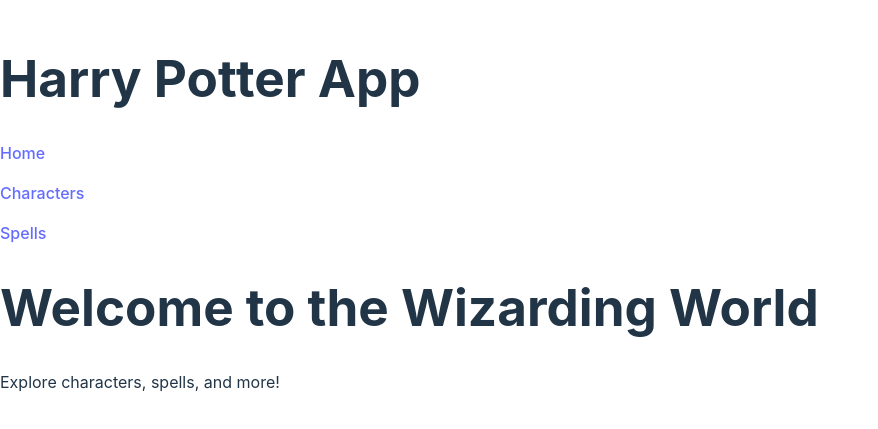
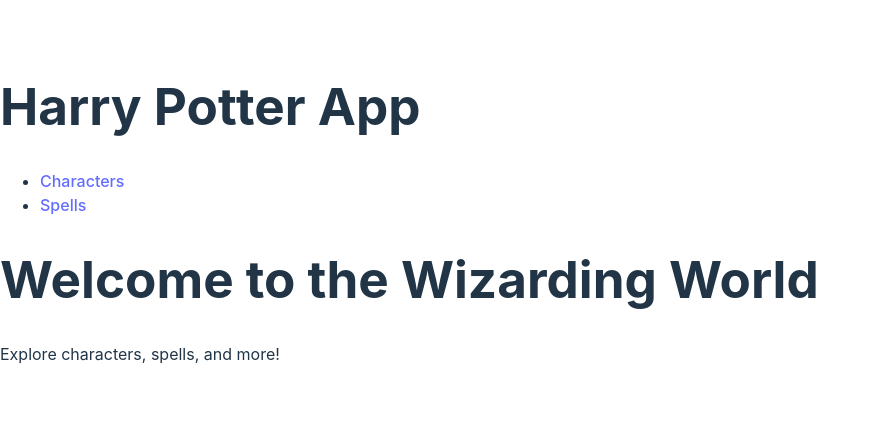
Before and after one commit to sarkadins/harry-potter-react, a React (Vite) app in the folder vite-project/: page / in a window 1280 px wide. Shown: the part 187-616 px from the top of the page, without its empty margins (0-878 px from the left). Built offline with nearby package versions, Linux system fonts and the light colour scheme.

Commit message:
modify sidebar not to show links when on certain endpoint

```diff
--- a/vite-project/src/components/Sidebar.jsx
+++ b/vite-project/src/components/Sidebar.jsx
@@ -1,20 +1,34 @@
-import { Link } from "react-router-dom";
+import { Link, useLocation } from "react-router-dom";
 
-const Sidebar = () => (
+const Sidebar = () => {
+
+  const location = useLocation();
+
+  return (
     <div className="sidebar">
       <h1>Harry Potter App</h1>
       <nav>
-      <p>
+        <ul>
+
+          {location.pathname !== "/" && (
+            <li>
               <Link to="/">Home</Link>
-      </p>
-      <p>
+            </li>
+          )}
+          {location.pathname !== "/characters" && (
+            <li>
               <Link to="/characters">Characters</Link>
-      </p>
-      <p>
+            </li>
+          )}
+          {location.pathname !== "/spells" && (
+            <li>
               <Link to="/spells">Spells</Link>
-      </p>
+            </li>
+          )}
+        </ul>
       </nav>
     </div>
-);
+  )
+};
 
 export default Sidebar;
```
Lines whose indentation alone changed are shown as unchanged.
